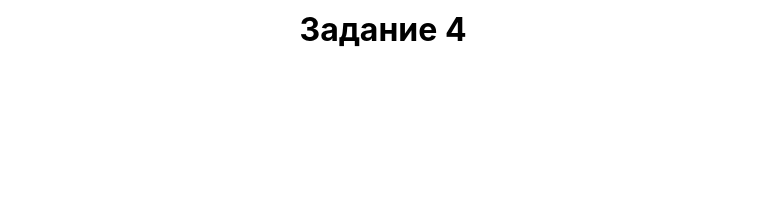
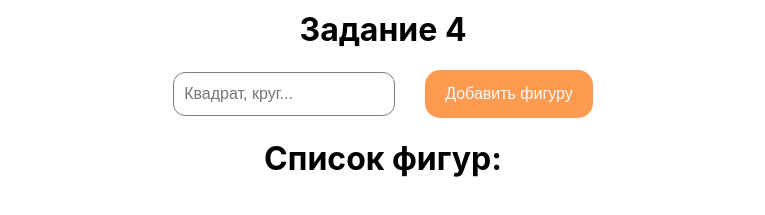
Before and after one commit to MariyaBes/Web-labs, a React (Create React App) app: page / in a window 1280 px wide. Shown: the part 937-1152 px from the top of the page, without its empty margins (257-1022 px from the left). Before the commit the page ends 1057 px from the top, so only its background shows below. Built offline with nearby package versions, Linux system fonts and the light colour scheme.

Commit message:
Лабораторная работа №3

```diff
--- a/src/App.css
+++ b/src/App.css
@@ -113,7 +113,7 @@ span {
   padding: 12px 10px;
   width: 200px;
   font-size: medium;
-  border: 1px solid gray;
+  border: 1px solid rgb(128, 128, 128);
   border-radius: 12px;
   text-decoration: none;
 }
--- a/src/App.js
+++ b/src/App.js
@@ -3,11 +3,14 @@ import React, { useState } from 'react';
 import ImageContainer from './components/ImageContainer';
 import UserGreeting from './components/UserGreeting';
 import GuestGreeting from './components/GuestGreeting';
+import AddShapeForm from "./components/AddShapeForm";
+import ShapeList from "./components/ShapeList";
 
 function App() {
 
   const [user, setUser] = useState('');
   const [logged, setLogged] = useState(false);
+  const [shapes, setShapes] = useState([]);
 
   function inLogin () {
     if(user !== ''){
@@ -19,6 +22,11 @@ function App() {
     setLogged(false);
     return setUser('')
   }
+
+    const typeShape = (newShape) => {
+        setShapes([...shapes, newShape]);
+    };
+
 
   return (
     <div className="App">
@@ -32,13 +40,16 @@ function App() {
       className='inpText'
       type={'text'}
       value={user}
-      onChange={(e) => setUser(e.target.value)}></input>
+      onChange={(e) => setUser(e.target.value)}>
+      </input>
+
       <button className='btnClick' onClick={inLogin}>Войти</button>
 
       {logged ? (<UserGreeting user={user} isLogout={isLogout}/>) : (<GuestGreeting/>)}
 
       <h1>Задание 4</h1>
-
+        <AddShapeForm addShape={typeShape}/>
+        <ShapeList shape={shapes}/>
     </div>
   );
 }
--- /dev/null
+++ b/src/components/AddShapeForm.jsx
@@ -0,0 +1,38 @@
+import React, {useState} from "react";
+import ShapeList from "./ShapeList";
+
+const AddShapeForm = ({ addShape }) => {
+    const [shape, setShape] = useState('');
+
+    const buttonSubmit = (e) => {
+        e.preventDefault();
+        if (shape.trim() === '') {
+            return;
+        }
+        addShape(shape);
+        setShape('');
+    };
+
+    return (
+        <div>
+            <form onSubmit={buttonSubmit}>
+                <input
+                    type='text'
+                    className='inpText'
+                    placeholder='Квадрат, круг...'
+                    value={shape}
+                    onChange={(e) =>
+                        setShape(e.target.value)}
+                />
+
+                <button
+                    className="btnClick"
+                    onClick={buttonSubmit}
+                >Добавить фигуру</button>
+
+            </form>
+        </div>
+    )
+}
+
+export default AddShapeForm;
--- /dev/null
+++ b/src/components/ShapeList.jsx
@@ -0,0 +1,14 @@
+import React from "react";
+
+const ShapeList = ({ shape }) => {
+    return(
+        <div>
+            <h1>Список фигур: </h1>
+            {shape.map((shapes, index) =>
+                (<li key={index}>{shapes}</li>)
+            )}
+        </div>
+    )
+}
+
+export default ShapeList;
```
